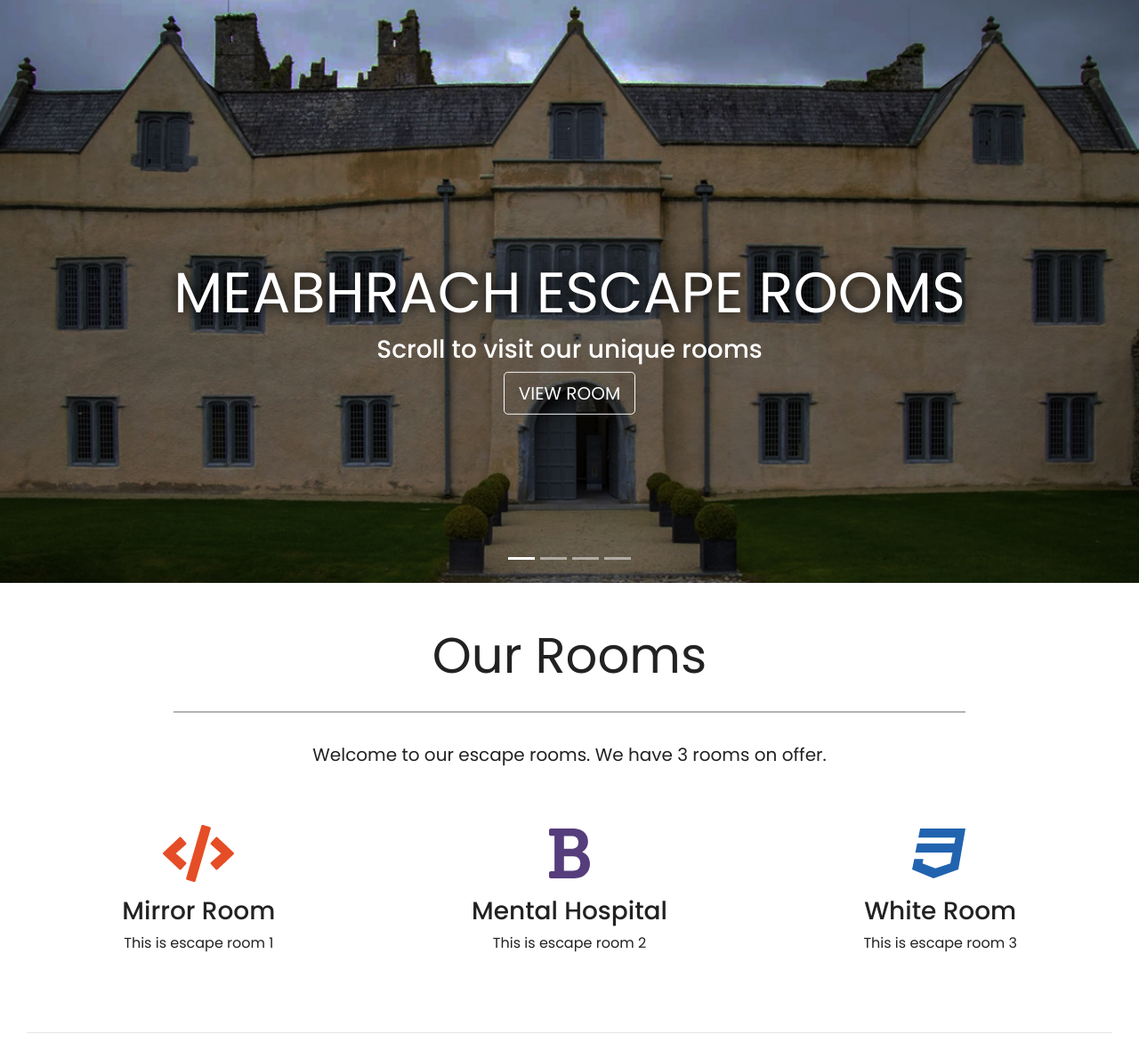
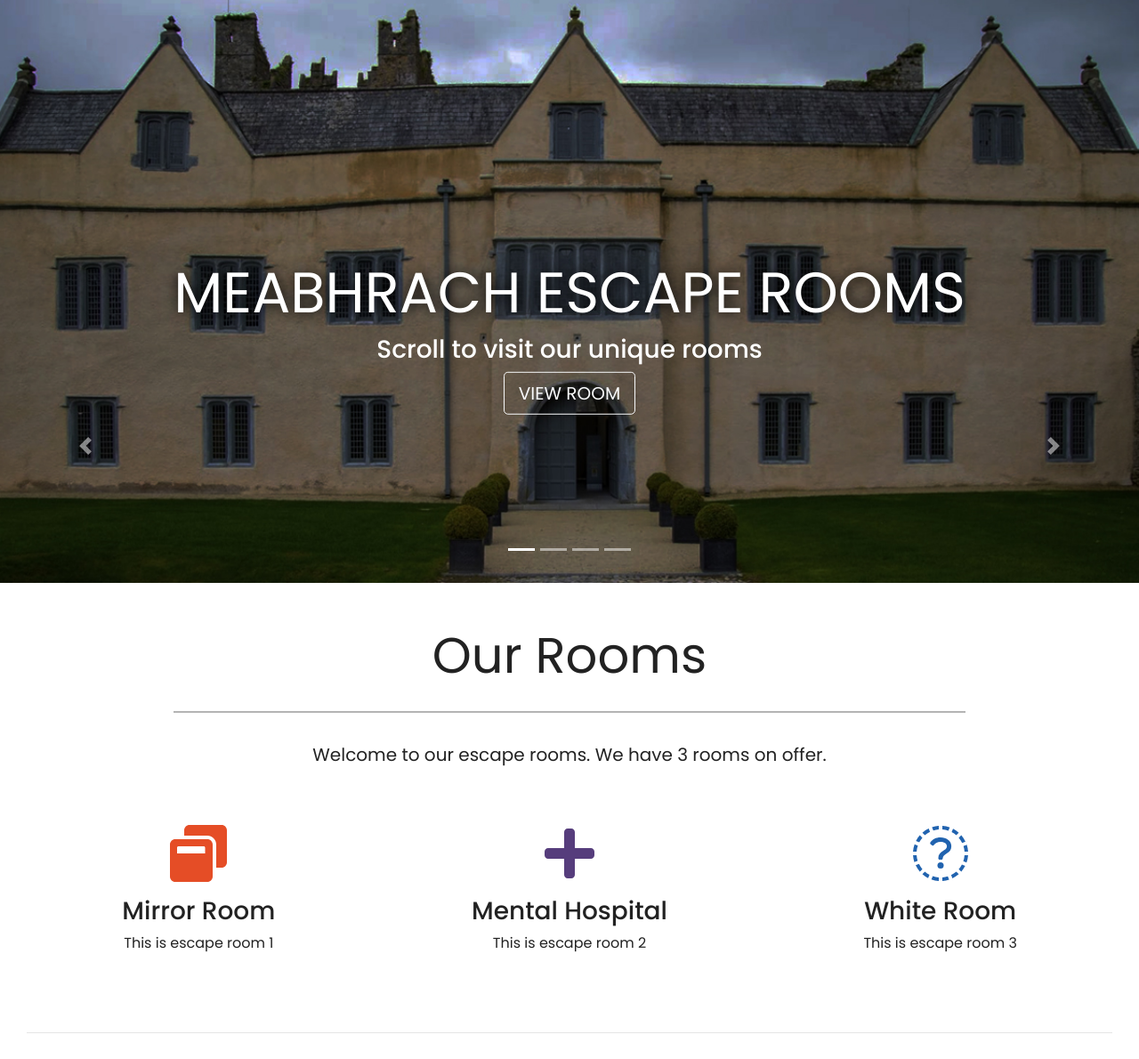
Before and after one commit to kearnsdo/EscapeRoom, a PHP site: page / in a window 1280 px wide. Shown: the part 99-1289 px from the top of the page at 89% size. Run offline with PHP 8.4, Linux system fonts and the light colour scheme; some libraries are stand-ins or nearby versions.

Commit message:
Version 3 04 march

```diff
--- a/index.html
+++ b/index.html
@@ -16,7 +16,7 @@
 <!-- Navigation -->
 <nav class="navbar navbar-expand-md navbar-light bg-light sticky-top">
 <div class="container-fluid">
-<a class="navbar-brand" href="#"><img src="img/logo.png"></a>  <!-- Logo -->
+<a class="navbar-brand" href="index.html"><img src="img/logo.png"></a>  <!-- Logo -->
 <button class="navbar-toggler" type="button" data-toggle="collapse" data-target="#navbarResponsive"><!-- burger style button -->
 <span class="navbar-toggler-icon"></span> <!-- Draws navbar icon in the middle -->
 </button>
@@ -38,14 +38,15 @@
 </div>
 </nav>
 <!--- Image Slider -->
-<div id="slides" class="carousel slide" data-ride="carousel">
+<div id="slides" class="carousel slide" data-ride="carousel" data-interval="7000">
+	<ol class="carousel-indicators">
 	<ul class="carousel-indicators">
 <li data-target="#slides" data-slide-to="0" class="active"></li>
 <li data-target="#slides" data-slide-to="1"></li>
 <li data-target="#slides" data-slide-to="2"></li>
 <li data-target="#slides" data-slide-to="3"></li>
-</ul>
-<div class ="carousel-inner"> <!--- Carousel 1 -->
+</ul></ol>
+<div class ="carousel-inner" role="listbox"> <!--- Carousel 1 -->
 	<div class="carousel-item active">
 <img src="img/house.jpg">
 <div class="carousel-caption">
@@ -83,8 +84,14 @@
 	</div>
 	</div>
 
-<!--- Jumbotron -->
+<!--- Arrow buttons -->
+<a class="carousel-control-prev" href="#slides" role="button" data-slide="prev">
+	<span class="carousel-control-prev-icon" aria-hidden="true"></span>
+</a>
 
+<a class="carousel-control-next" href="#slides" role="button" data-slide="next">
+	<span class="carousel-control-next-icon" aria-hidden="true"></span>
+</a>
 
 <!--- Welcome Section -->
 <div class="container-fluid padding">
@@ -102,17 +109,17 @@
 <div class="container-fluid padding">
 	<div class="row text-center padding">
 <div class="col-xs-12 col-sm-6 col-md-4">
-	<i class="fas fa-code"></i>
+	<i class="fa fa-window-restore"></i>
 	<h3>Mirror Room</h3>
 	<p>This is escape room 1</p>
 </div>
 <div class="col-xs-12 col-sm-6 col-md-4">
-	<i class="fas fa-bold"></i>
+	<i class="fa fa-plus"></i>
 	<h3>Mental Hospital</h3>
 	<p>This is escape room 2</p>
 </div>
 <div class="col-sm-12 col-md-4">
-	<i class="fab fa-css3"></i>
+	<i class="fa fa-circle-thin"></i>
 	<h3>White Room</h3>
 	<p>This is escape room 3</p>
 </div>
--- a/style.css
+++ b/style.css
@@ -23,6 +23,14 @@ html, body{
   weight: 100%;
   height: 100%;
   width:100%;
+}
+.carousel-control-prev{
+  weight: 100%;
+  height: 150%;
+}
+.carousel-control-next{
+  weight: 100%;
+  height: 150%;
 }
 .carousel-caption{
   position: absolute;
@@ -64,16 +72,16 @@ width: 95%;
 margin-top: .3rem;
 margin-bottom: 1rem;
 }
-.fa-code{
+.fa-window-restore{
   color: #e54d26;
 }
-.fa-bold{
+.fa-plus{
   color: #563d7c;
 }
-.fa-css3{
+.fa-circle-thin{
   color: #2163af;
 }
-.fa-code, .fa-bold, .fa-css3{
+.fa-window-restore, .fa-plus, .fa-circle-thin{
   font-size: 4em;
   margin: 1rem;
 }
```
